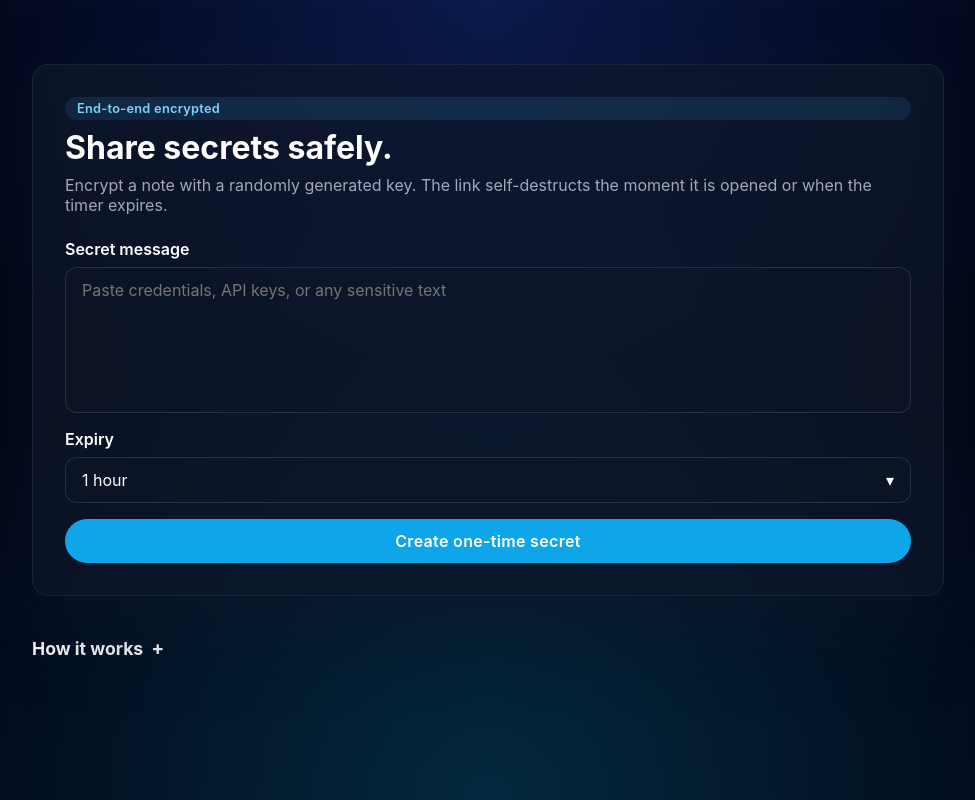
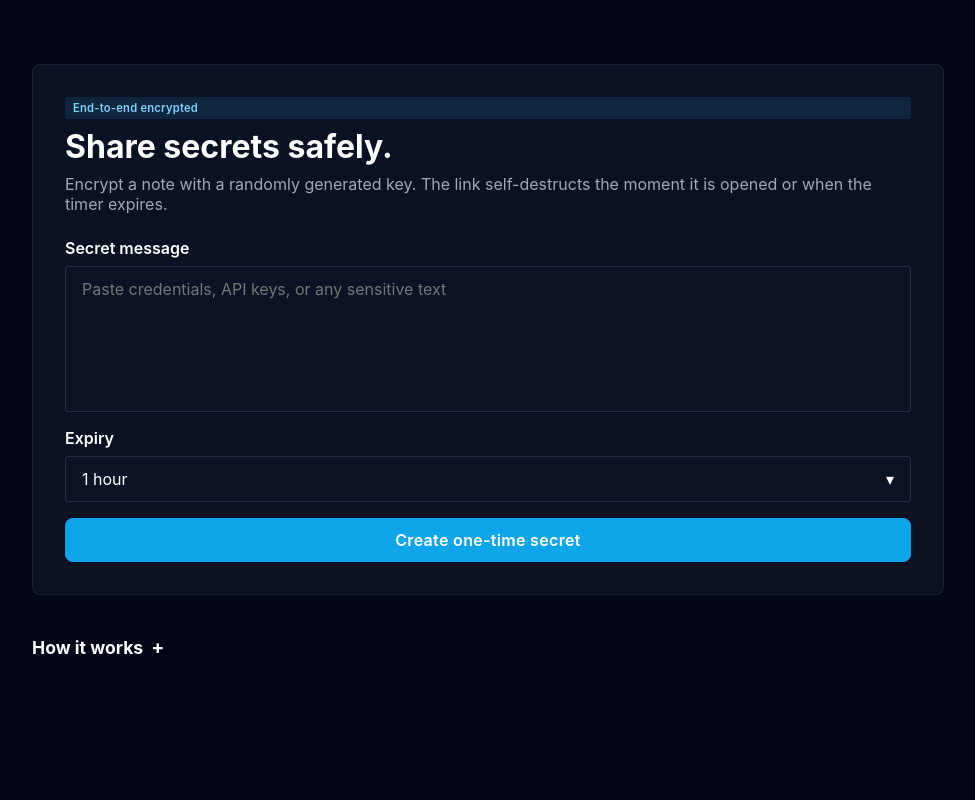
Before and after one commit to JosefAhm/OTP, a Next.js app: page / in a window 1280 px wide. Shown: the whole page, without its empty margins (152-1127 px from the left). Built offline with nearby package versions, Linux system fonts and the light colour scheme.

Commit message:
Refine UI: remove glows, flatten design, reduce border radius, adjust badge size, remove server mention

```diff
--- a/app/globals.css
+++ b/app/globals.css
@@ -14,9 +14,7 @@ body {
 body {
   margin: 0;
   font-family: "Inter", -apple-system, BlinkMacSystemFont, "Segoe UI", sans-serif;
-  background: radial-gradient(circle at top, rgba(30, 64, 175, 0.35), transparent 55%),
-    radial-gradient(circle at bottom, rgba(8, 145, 178, 0.25), transparent 60%),
-    #020617;
+  background: #020617;
 }
 
 a {
@@ -37,7 +35,6 @@ select {
 
 :focus {
   outline: none;
-  box-shadow: 0 0 0 2px rgba(56, 189, 248, 0.7);
 }
 
 .container {
@@ -49,16 +46,14 @@ select {
 .card {
   background: rgba(15, 23, 42, 0.7);
   border: 1px solid rgba(148, 163, 184, 0.1);
-  border-radius: 1rem;
+  border-radius: 0.5rem;
   padding: 2rem;
-  backdrop-filter: blur(16px);
-  box-shadow: 0 30px 80px rgba(15, 23, 42, 0.45);
 }
 
 .input {
   width: 100%;
   padding: 0.75rem 1rem;
-  border-radius: 0.75rem;
+  border-radius: 0.25rem;
   border: 1px solid rgba(148, 163, 184, 0.2);
   background-color: rgba(15, 23, 42, 0.35);
 }
@@ -69,7 +64,7 @@ select {
   justify-content: center;
   gap: 0.5rem;
   padding: 0.75rem 1.5rem;
-  border-radius: 9999px;
+  border-radius: 0.5rem;
   border: none;
   color: white;
   font-weight: 600;
@@ -81,7 +76,6 @@ select {
 
 .button:hover {
   transform: translateY(-1px);
-  box-shadow: 0 10px 25px rgba(30, 64, 175, 0.35);
 }
 
 .button:disabled {
@@ -96,15 +90,15 @@ select {
 }
 
 .badge {
-  display: inline-flex;
+  display: inline-block;
   align-items: center;
-  padding: 0.25rem 0.75rem;
-  border-radius: 9999px;
+  padding: 0.25rem 0.5rem;
+  border-radius: 0.25rem;
   background-color: rgba(56, 189, 248, 0.12);
   color: rgb(125, 211, 252);
   font-weight: 600;
   letter-spacing: 0.02em;
-  font-size: 0.8rem;
+  font-size: 0.7rem;
 }
 
 .copy-input {
@@ -113,7 +107,7 @@ select {
   gap: 0.75rem;
   align-items: center;
   padding: 0.75rem 1rem;
-  border-radius: 0.75rem;
+  border-radius: 0.25rem;
   border: 1px solid rgba(148, 163, 184, 0.2);
   background: rgba(15, 23, 42, 0.35);
 }
@@ -133,7 +127,7 @@ select {
 }
 
 .alert {
-  border-radius: 0.75rem;
+  border-radius: 0.25rem;
   padding: 1rem 1.25rem;
   border: 1px solid rgba(248, 113, 113, 0.4);
   background: rgba(239, 68, 68, 0.1);
@@ -156,12 +150,11 @@ select {
 }
 
 .custom-dropdown-list {
-  border-radius: 0.75rem;
+  border-radius: 0.25rem;
   border: 1px solid rgba(148, 163, 184, 0.12);
   background: rgb(15, 23, 42);
   max-height: 280px;
   overflow: auto;
-  box-shadow: 0 10px 40px rgba(2, 6, 23, 0.6);
 }
 
 .custom-dropdown-list li {
@@ -176,9 +169,8 @@ select {
   background: rgba(15, 23, 42, 0.9);
   color: rgb(226, 232, 240);
   padding: 0.75rem 1rem;
-  border-radius: 0.5rem;
+  border-radius: 0.25rem;
   border: 1px solid rgba(148, 163, 184, 0.2);
-  box-shadow: 0 10px 25px rgba(2, 6, 23, 0.5);
   z-index: 1000;
   font-size: 0.9rem;
 }
--- a/components/CreateSecretForm.tsx
+++ b/components/CreateSecretForm.tsx
@@ -274,8 +274,7 @@ export function CreateSecretForm() {
             </button>
           </div>
           <p className="text-subtle" style={{ margin: 0 }}>
-            Keep the secret key safe — it never touches our servers. Anyone with this link can view the message exactly
-            once.
+            Keep the secret key safe — anyone with this link can view the message exactly once.
           </p>
           {expiryDisplay && (
             <p className="text-subtle" style={{ margin: 0 }}>
```
